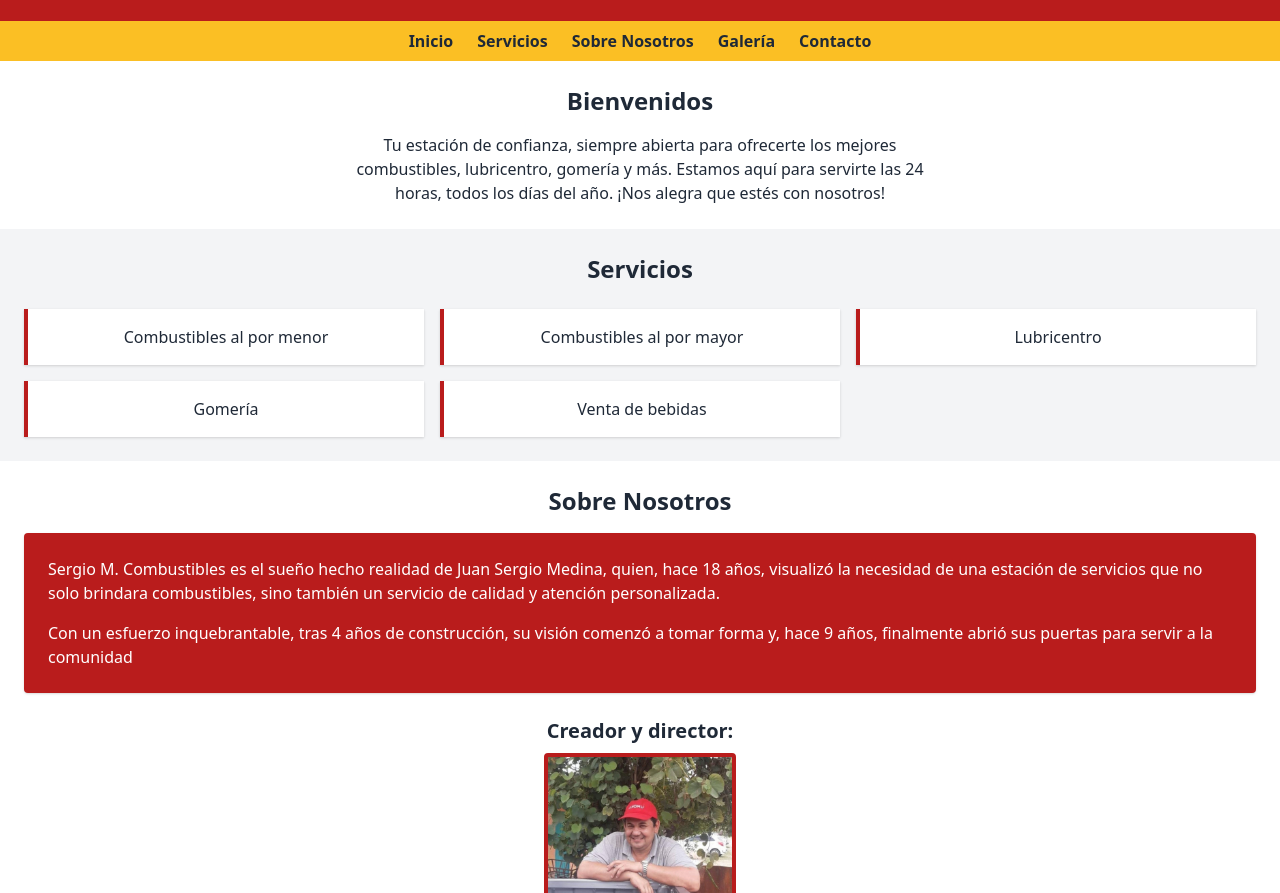
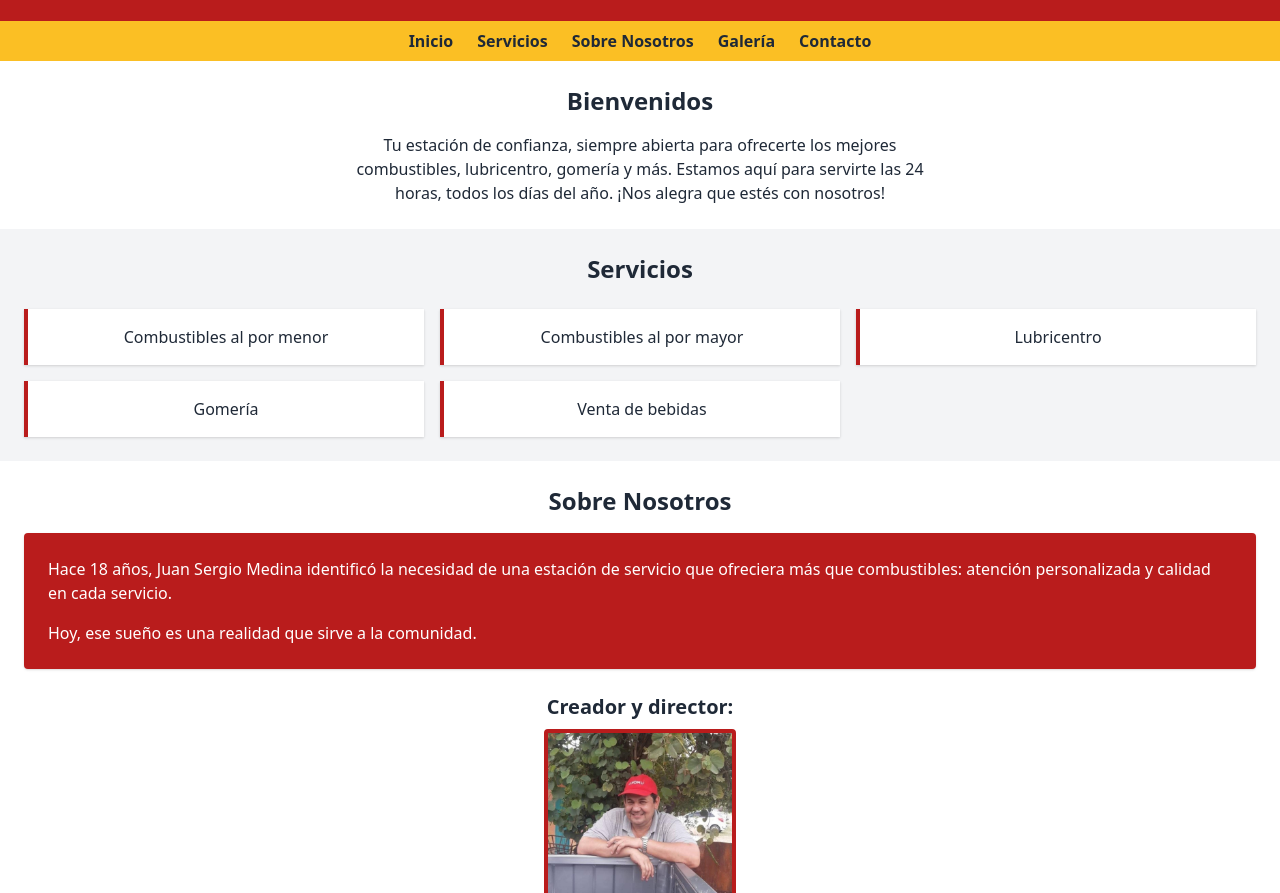
Before and after one commit to cristianmedinaa/Sergio-combus, a plain HTML site: page index.html in a window 1280 px wide. Shown: the part 207-1100 px from the top of the page. Drawn offline with nearby package versions, Linux system fonts and the light colour scheme.

Commit message:
Update index.html

```diff
--- a/index.html
+++ b/index.html
@@ -77,8 +77,8 @@
     <section id="sobre" class="p-6" data-aos="fade-left" data-aos-delay="400">
       <h2 class="text-2xl font-bold text-center mb-4">Sobre Nosotros</h2>
       <div class="bg-red-700 text-white p-6 rounded shadow">
-        <p class="mb-4">Sergio M. Combustibles es el sueño hecho realidad de Juan Sergio Medina, quien, hace 18 años, visualizó la necesidad de una estación de servicios que no solo brindara combustibles, sino también un servicio de calidad y atención personalizada.</p>
-        <p>Con un esfuerzo inquebrantable, tras 4 años de construcción, su visión comenzó a tomar forma y, hace 9 años, finalmente abrió sus puertas para servir a la comunidad</p>
+        <p class="mb-4">Hace 18 años, Juan Sergio Medina identificó la necesidad de una estación de servicio que ofreciera más que combustibles: atención personalizada y calidad en cada servicio.</p>
+        <p>Hoy, ese sueño es una realidad que sirve a la comunidad.</p>
       </div>
       <div class="text-center my-6" data-aos="fade-up">
         <h3 class="text-xl font-semibold mb-2">Creador y director:</h3>
```
